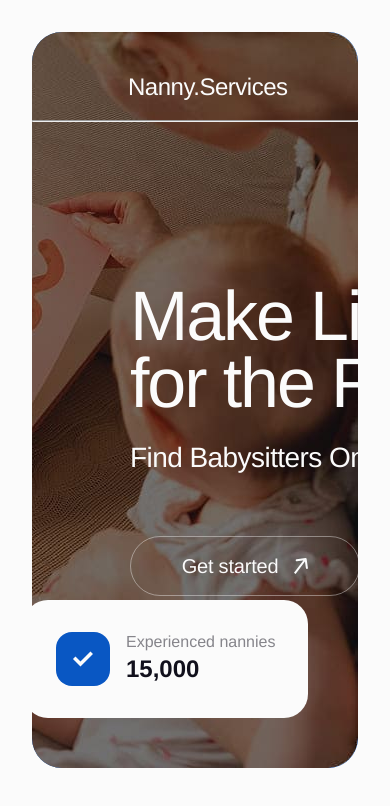
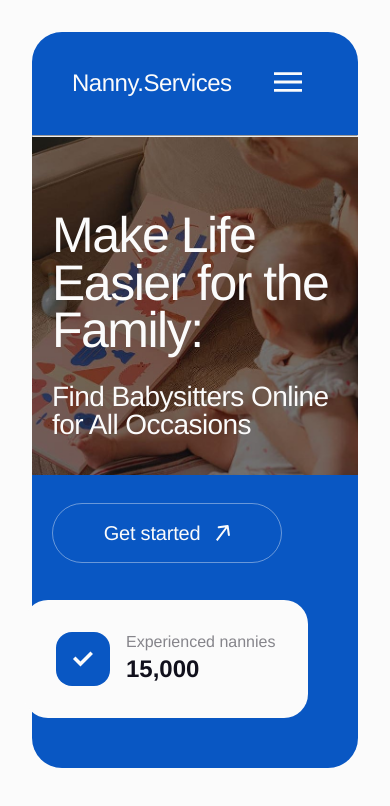
Before and after one commit to lkarm67/nanny-services, a React (Vite) app: page / in a window 390 px wide. Shown: the top 806 px of the page. Built offline with nearby package versions, Linux system fonts and the light colour scheme; no server answers.

Commit message:
fix heroImages? Home Page, MobileMenu

```diff
--- a/src/components/MobileMenu/MobileMenu.module.css
+++ b/src/components/MobileMenu/MobileMenu.module.css
@@ -44,7 +44,8 @@
     display: flex;
     flex-direction: column;
     align-items: center;
-    gap: 48px;padding: 160px;
+    gap: 56px;
+    padding: 100px 20px;
 }
 
 .logo{
@@ -99,7 +100,7 @@
 .authBlock{
     display: flex;
     flex-direction: column;
-    gap: 24px;
+    gap: 28px;
     align-items: center;
 }
 
@@ -107,6 +108,7 @@
 .registerBtn{
     border-radius: 30px;
     padding: 14px 40px;
+    width: 100%;
     font-weight: 500;
     font-size: 20px;
     line-height: 125%;
@@ -173,7 +175,8 @@
 .logoutBtn{
     border: 1px solid #fbfbfb;
     border-radius: 30px;
-    padding: 14px 39px;
+    padding: 14px 80px;
+    width: 100%;
     background-color: transparent;
     height: 48px;
     font-weight: 500;
--- a/src/pages/Home/Home.module.css
+++ b/src/pages/Home/Home.module.css
@@ -1,4 +1,204 @@
-.hero {
+.hero{
+    max-width: 767px;
+    width: 100%;
+    background: #fbfbfb;
+    padding: 32px;
+    margin: 0 auto;
+    box-sizing: border-box;
+}
+
+.homeBackground{
+    position: relative;
+    display: flex;
+    flex-direction: column;
+    max-width: 764px;
+    height: 736px;
+    background-color: #0957c3;
+    border-radius: 30px;
+
+}
+
+.header{
+    display: flex;
+    flex-direction: row;
+    justify-content: space-between;
+    align-items: center;
+    padding: 20px 40px;
+
+}
+
+.logo{
+    font-weight: 500;
+    font-size: 24px;
+    line-height: 117%;
+    letter-spacing: -0.02em;
+    color: #fbfbfb;
+    padding: 10px 0;
+}
+
+.nav{
+    display: none;
+}
+
+.navButtons{
+    display: none;
+}
+
+.burger{
+    color: #fbfbfb;
+    padding: 16px;
+    background-color: transparent;
+}
+
+.menu {
+    display: inline-block;
+    width: 28px;
+    height: 28px;
+    stroke-width: 0;
+    stroke: currentColor;
+    fill: currentColor;
+}
+
+.content{
+    position: absolute;
+    top: 160px;
+    display: flex;
+    flex-direction: column;
+    gap: 64px;
+    width: 100%;
+    box-sizing: border-box;
+    padding: 20px;
+}
+
+.heroTextBox{
+    display: flex;
+    flex-direction: column;
+    flex-wrap: wrap;
+    gap: 28px;
+    margin-bottom: 0;
+}
+
+.title{
+    font-weight: 500;
+    font-size: 50px;
+    line-height: 0.95;
+    letter-spacing: -0.03em;
+    color: #fbfbfb;
+}
+
+.description{
+    font-weight: 400;
+    font-size: 28px;
+    line-height: 28px;
+    letter-spacing: -0.02em;
+    color: #fbfbfb;
+}
+
+.heroButton{
+    border: 1px solid rgba(251, 251, 251, 0.4);
+    border-radius: 30px;
+    padding: 18px 50px;
+    width: 230px;
+    height: 60px;
+    background-color: transparent;
+    display: flex;
+    flex-direction: row;
+    flex-wrap: nowrap;
+    align-items: center;
+    justify-content: center;
+    gap: 16px;
+    font-weight: 500;
+    font-size: 20px;
+    line-height: 120%;
+    letter-spacing: -0.01em;
+    color: #fbfbfb;
+
+    transition: transform 0.3s ease;
+}
+
+.heroButton svg {
+    transition: transform 0.3s ease;
+}
+
+.heroButton:hover,
+.heroButton:focus {
+    transform: scale(1.05);
+}
+
+.heroButton:hover svg,
+.heroButton:focus svg {
+    transform: rotate(50deg);
+}
+
+
+.imgWrapper {
+    width: 100%;
+    height: auto;
+    object-fit: contain;
+}
+
+
+.nannyQuantityBox{
+    position: absolute;
+    z-index: 1000;
+    right: 50px;
+    bottom: 50px;
+    border-radius: 24px;
+    background-color: #fbfbfb;
+    padding: 32px;
+    display: flex;
+    flex-direction: row;
+    align-items: flex-start;
+    gap: 16px;
+    width: 284px;
+    box-sizing: border-box;
+}
+
+.iconBox{
+    padding: 12px;
+    background-color: #0957c3;
+    border-radius: 16px;
+    display: flex;
+    align-items: center;
+    justify-content: center;
+
+}
+
+.checkIcon{
+    width: 30px;
+    height: 30px;
+}
+
+.textBox{
+    display: flex;
+    flex-direction: column;
+    gap: 6px;
+    width: 150px;
+}
+.text,
+.quantityText {
+    margin: 0;
+    line-height: 1.2;
+}
+
+.text{
+    font-family: var(--font-family);
+    font-weight: 400;
+    font-size: 16px;
+    color: rgba(17, 16, 28, 0.5);
+}
+
+.quantityText{
+    font-family: var(--font-family);
+    font-weight: 700;
+    font-size: 24px;
+    line-height: 24px;
+    color: #11101c;
+}
+
+
+
+/*.hero {
     width: 100%;
     max-width: 1440px;
     height: 800px;
@@ -62,8 +262,8 @@
 
 .menu {
   display: inline-block;
-  width: 32px;
-  height: 32px;
+  width: 1em;
+  height: 1em;
   stroke-width: 0;
   stroke: currentColor;
   fill: currentColor;
@@ -188,22 +388,20 @@
     letter-spacing: -0.01em;
     color: #fbfbfb;
 
-    transition: transform 0.3s ease; /* для масштабування кнопки */
+    transition: transform 0.3s ease;
 }
 
 .heroButton svg {
-    transition: transform 0.3s ease; /* для обертання стрілки */
-}
+    transition: transform 0.3s ease;
 
 .heroButton:hover,
 .heroButton:focus {
-    transform: scale(1.05); /* трохи збільшуємо кнопку */
+    transform: scale(1.05);
 }
 
 .heroButton:hover svg,
 .heroButton:focus svg {
-    transform: rotate(50deg); /* обертання стрілки */
-}
+    transform: rotate(50deg);
 
 .title{
     font-weight: 500;
@@ -277,4 +475,4 @@
     font-size: 24px;
     line-height: 24px;
     color: #11101c;
-}
+}*/
--- a/src/pages/Home/Home.tsx
+++ b/src/pages/Home/Home.tsx
@@ -79,6 +79,21 @@ const Home: React.FC<HomeProps> = ({ user, onLoginClick, onRegisterClick }) => {
 
         <hr className={css.devider} />
 
+        <div className={css.content}>
+          <div className={css.heroTextBox}>
+            <h1 className={css.title}>Make Life Easier for the Family:</h1>
+            <p className={css.description}>
+              Find Babysitters Online for All Occasions
+            </p>
+          </div>
+          <button className={css.heroButton} onClick={handleClick}>
+            Get started
+            <svg width="14" height="16">
+              <use href={`${sprite}#icon-Arrow`} />
+            </svg>
+          </button>
+        </div>
+
         <div className={css.imgWrapper}>
           <img
             src={heroImage1x}
@@ -100,21 +115,6 @@ const Home: React.FC<HomeProps> = ({ user, onLoginClick, onRegisterClick }) => {
             <p className={css.quantityText}>15,000</p>
           </div>
         </div>
-
-        <div className={css.content}>
-          <div className={css.heroTextBox}>
-            <h1 className={css.title}>Make Life Easier for the Family:</h1>
-            <p className={css.description}>
-              Find Babysitters Online for All Occasions
-            </p>
-          </div>
-          <button className={css.heroButton} onClick={handleClick}>
-            Get started
-            <svg width="14" height="16">
-              <use href={`${sprite}#icon-Arrow`} />
-            </svg>
-          </button>
-        </div>
       </div>
     </section>
   );
```
Also changed, not shown: src/assets/heroImage1x.jpg, src/assets/heroImage2x.jpg.
